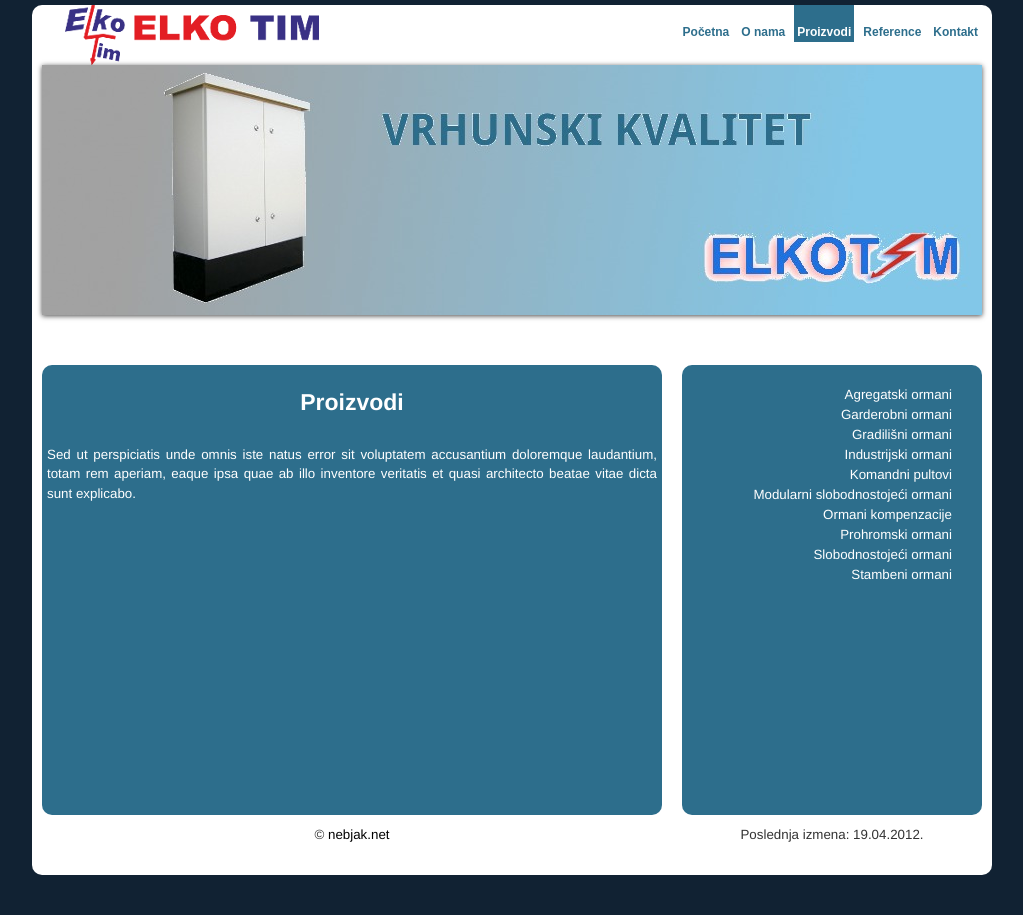
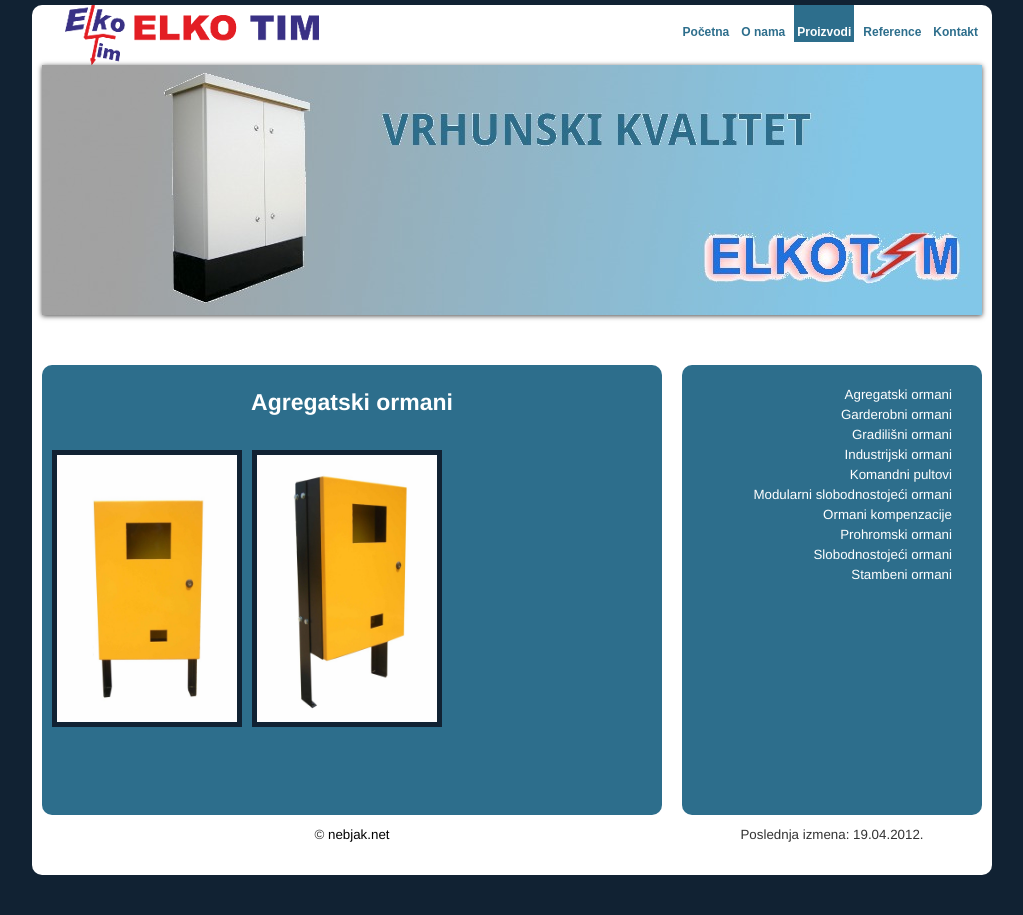
Before and after one commit to nebjak/elkotim-rs-site, a PHP site: page /proizvodi.php in a window 1280 px wide. Shown: the whole page, without its empty margins (128-1151 px from the left). Run offline with PHP 8.4, Linux system fonts and the light colour scheme; some libraries are stand-ins or nearby versions.

Commit message:
main products page is copy of first sub page, for now

```diff
--- a/proizvodi.php
+++ b/proizvodi.php
@@ -1,9 +1,10 @@
 <?php require_once("assets/php/_constants.php"); ?>
+<?php require_once("assets/php/_helpers.php"); ?>
 <!DOCTYPE html>
 <html>
   <head>
     <? require_once("assets/php/_meta.php"); ?>
-    <title>Proizvodi <?= WEBSITE_TITLE ?></title>
+    <title>Agregatski ormani :: Proizvodi <?= WEBSITE_TITLE ?></title>
     <? require_once("assets/php/_stylesheet.php"); ?>
     <? require_once("assets/php/_javascript.php"); ?>
   </head>
@@ -28,12 +29,9 @@
       </div>
       <div class="clear"></div>
       <div class="grid_8" id="content_box">
-        <h2>Proizvodi</h2>
+        <h2>Agregatski ormani</h2>
         <p>
-          Sed ut perspiciatis unde omnis iste natus error sit
-          voluptatem accusantium doloremque laudantium, totam rem
-          aperiam, eaque ipsa quae ab illo inventore veritatis et
-          quasi architecto beatae vitae dicta sunt explicabo.
+          <?= gen_gallery('assets/img/proizvodi/agregatski_ormani', 'Agregatski orman') ?>
         </p>
       </div>
       <div class="grid_4" id="banner_box">
```
